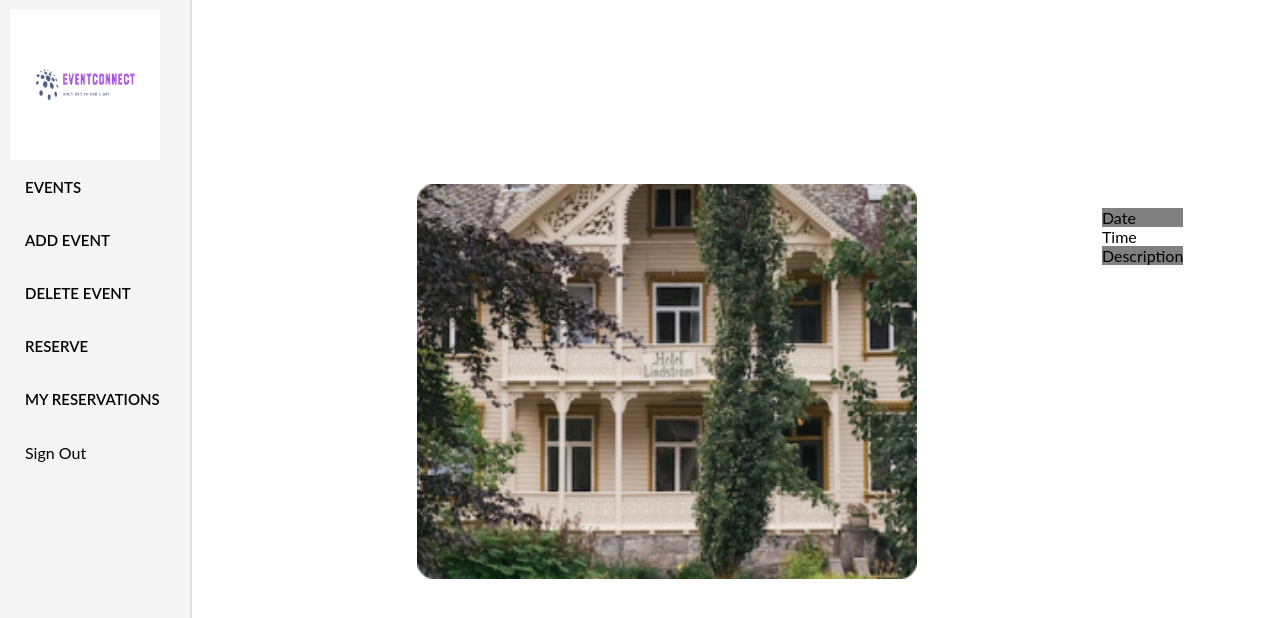
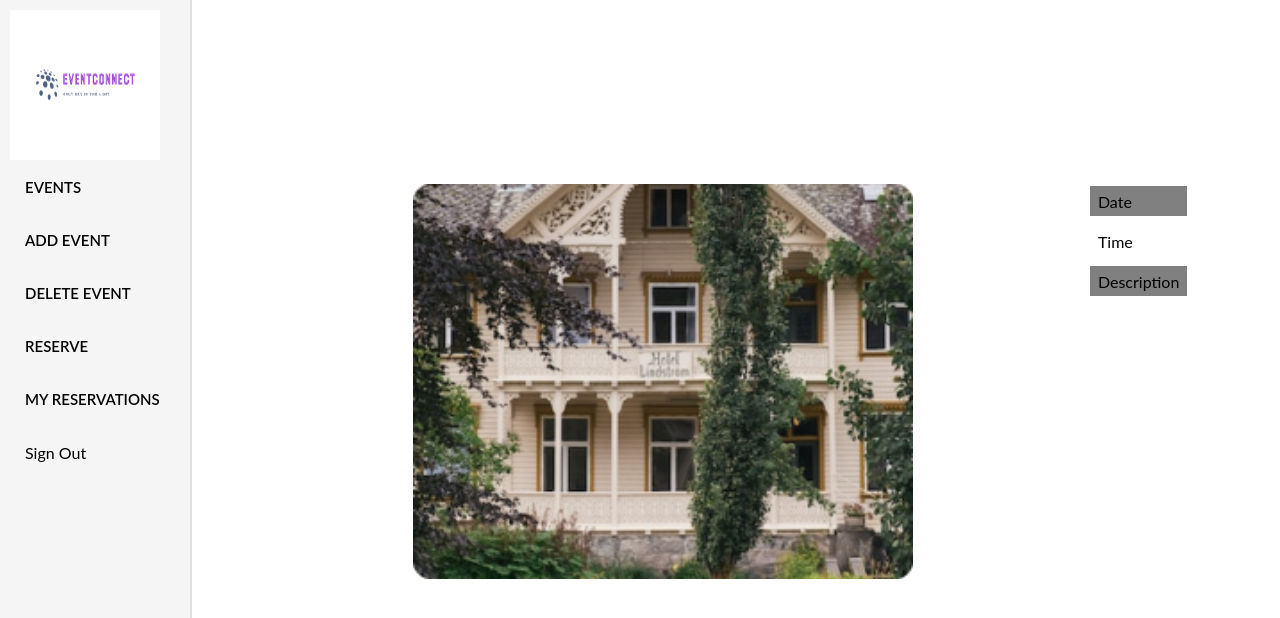
Before and after one commit to RitaDee/event_connect_client, a React (Create React App) app: page /events/delete in a window 1280 px wide. Shown: the top 618 px of the page. Built offline with nearby package versions, Linux system fonts and the light colour scheme; no server answers.

Commit message:
Style EventDetail

```diff
--- a/src/pages/events/EventDetails.jsx
+++ b/src/pages/events/EventDetails.jsx
@@ -33,21 +33,21 @@ const EventDetails = () => {
         pb={150}
       >
         <Heading variant="primary">{event?.title}</Heading>
-        <Flex bg="gray" justify="space-between">
+        <Flex bg="gray" justify="space-between" height="14px" padding={8} alignItems="center" mt={10}>
           Date
           {' '}
           <Flex>
             {event?.date}
           </Flex>
         </Flex>
-        <Flex>
+        <Flex justify="space-between" height="14px" padding={8} alignItems="center" mt={10}>
           Time
           {' '}
           <Flex>
             {event?.time}
           </Flex>
         </Flex>
-        <Flex bg="gray" justify="space-between">
+        <Flex bg="gray" justify="space-between" height="14px" padding={8} alignItems="center" mt={10}>
           Description
           {' '}
           <Flex>
```
